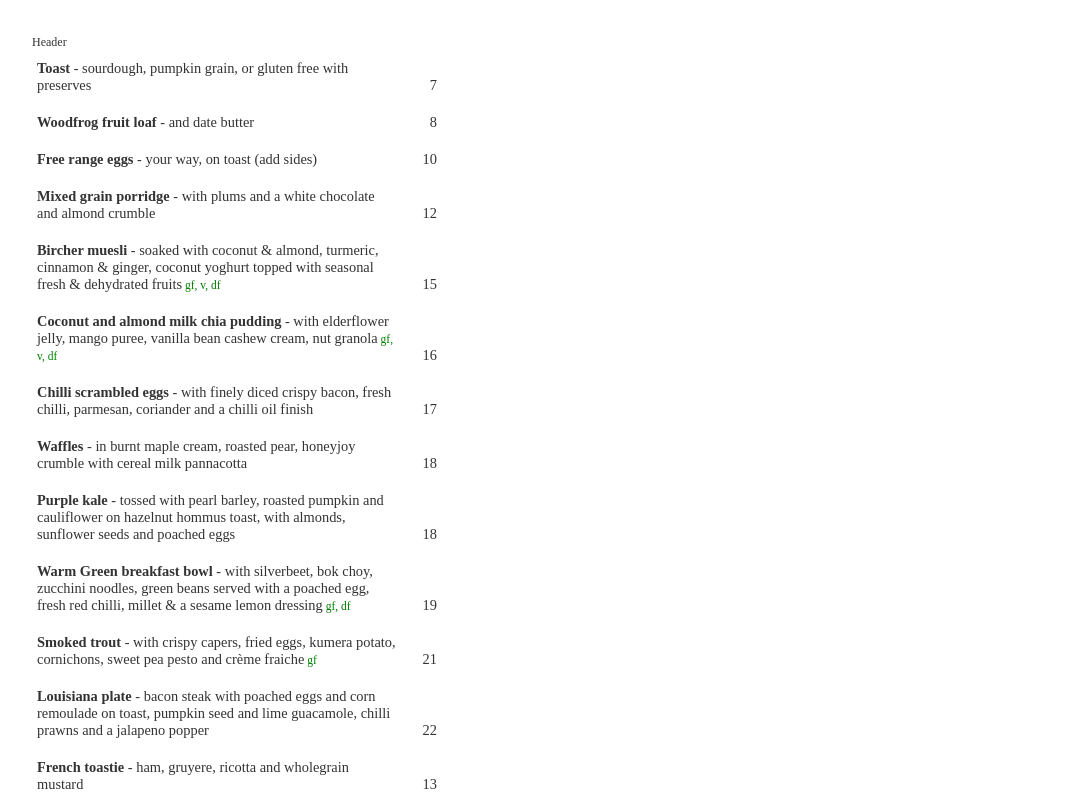
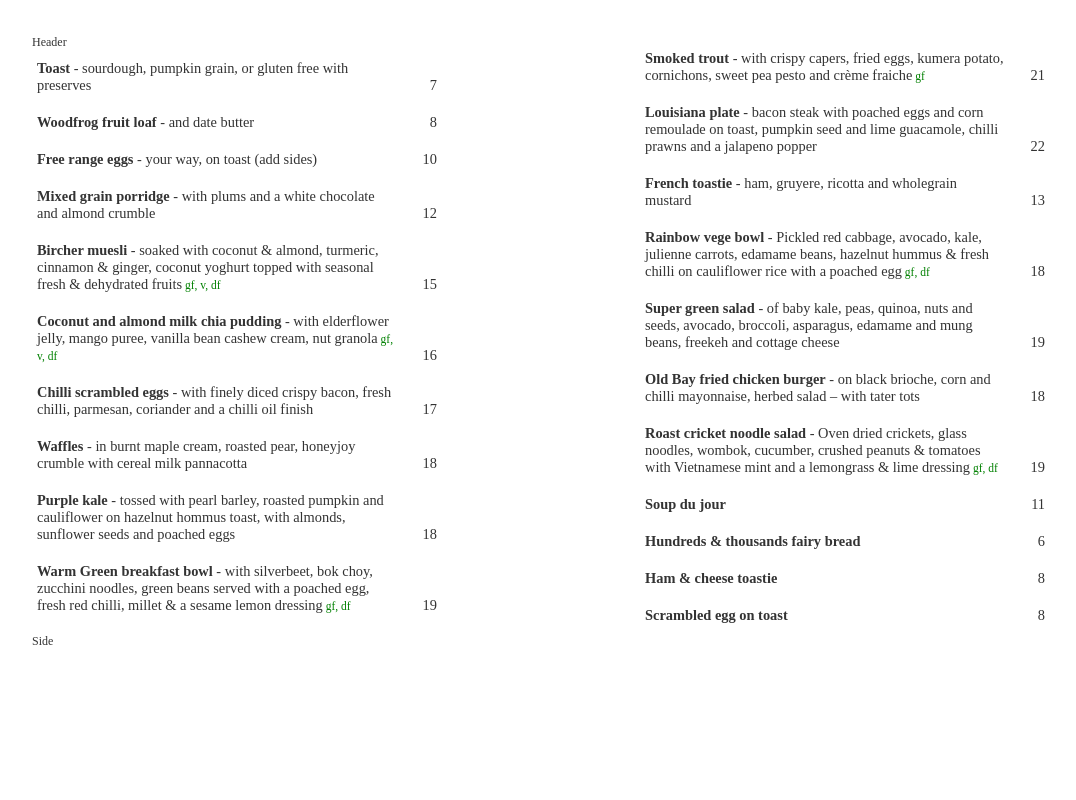
Before and after one commit to pcsmomo/menuboard, a React (Create React App) app in the folder client/: page / in a window 1280 px wide. Shown: the top 800 px of the page, without its empty margins (6-1082 px from the left). Built offline with nearby package versions, Linux system fonts and the light colour scheme.

Commit message:
Change name of foodReducer to dishesReducer Add Kids menu

```diff
--- /dev/null
+++ b/client/public/data/kids.json
@@ -0,0 +1,5 @@
+[
+  { "name": "Hundreds & thousands fairy bread", "price": 6 },
+  { "name": "Ham & cheese toastie", "price": 8 },
+  { "name": "Scrambled egg on toast", "price": 8 }
+]
--- a/client/src/actions/index.js
+++ b/client/src/actions/index.js
@@ -1,11 +1,20 @@
 import axios from "axios";
-import { FETCH_DISHES } from "./types";
+import { FETCH_DISHES, FETCH_KIDS } from "./types";
 
 export const fetchDishes = () => async dispatch => {
   const res = await axios.get("/data/dishes.json");
-
+  console.log("action: fetchDishes");
   dispatch({
     type: FETCH_DISHES,
     payload: res.data
   });
 };
+
+export const fetchKids = () => async dispatch => {
+  const res = await axios.get("/data/kids.json");
+  console.log("action: fetchKids");
+  dispatch({
+    type: FETCH_KIDS,
+    payload: res.data
+  });
+};
--- a/client/src/components/Dishes.js
+++ b/client/src/components/Dishes.js
@@ -34,8 +34,8 @@ class Dishes extends Component {
   }
 }
 
-const mapStateToProps = state => {
-  return { dishes: state.food };
+const mapStateToProps = ({ dishes }) => {
+  return { dishes };
 };
 
 const mapDispatchToProps = {
--- a/client/src/components/Food.js
+++ b/client/src/components/Food.js
@@ -5,15 +5,21 @@ import Kids from "./Kids";
 import Side from "./Side";
 
 class Food extends Component {
-  render() {
+  renderFood() {
     return (
       <div>
-        <Dishes />
-        <Kids />
+        <div className="main">
+          <Dishes />
+          <Kids />
+        </div>
         <Side />
       </div>
     );
   }
+
+  render() {
+    return <div className="food">{this.renderFood()}</div>;
+  }
 }
 
 export default Food;
--- a/client/src/components/Kids.js
+++ b/client/src/components/Kids.js
@@ -1,9 +1,40 @@
 import React, { Component } from "react";
+import { connect } from "react-redux";
+import { fetchKids } from "../actions";
 
 class Kids extends Component {
+  componentDidMount() {
+    this.props.fetchKids();
+  }
+  renderMenu() {
+    return Array.prototype.map.call(this.props.kids, dish => {
+      return (
+        <div className="dish" key={dish.name}>
+          <div className="divName">
+            <span className="dishName">{dish.name}</span>
+            {dish.desc ? " - " : ""}{" "}
+            <span className="dishDesc">{dish.desc}</span>
+            <span className="dishType"> {dish.type}</span>
+          </div>
+          <div className="divPrice">
+            <span className="dishPrice">{dish.price}</span>
+          </div>
+        </div>
+      );
+    });
+  }
+
   render() {
-    return <div>Kids</div>;
+    return <div className="dishes">{this.renderMenu()}</div>;
   }
 }
 
-export default Kids;
+const mapStateToProps = ({ kids }) => {
+  return { kids };
+};
+
+const mapDispatchToProps = {
+  fetchKids
+};
+
+export default connect(mapStateToProps, mapDispatchToProps)(Kids);
--- a/client/src/reducers/foodReducer.js
+++ b/client/src/reducers/dishesReducer.js
@@ -3,6 +3,7 @@ import { FETCH_DISHES } from "../actions/types";
 export default function(state = {}, action) {
   switch (action.type) {
     case FETCH_DISHES:
+      console.log("reducer: fetchDishes");
       return action.payload;
     default:
       return state;
--- a/client/src/reducers/index.js
+++ b/client/src/reducers/index.js
@@ -1,6 +1,8 @@
 import { combineReducers } from "redux";
-import foodReducer from "./foodReducer";
+import dishesReducer from "./dishesReducer";
+import kidsReducer from "./kidsReducer";
 
 export default combineReducers({
-  food: foodReducer
+  dishes: dishesReducer,
+  kids: kidsReducer
 });
--- /dev/null
+++ b/client/src/reducers/kidsReducer.js
@@ -0,0 +1,11 @@
+import { FETCH_KIDS } from "../actions/types";
+
+export default function(state = {}, action) {
+  switch (action.type) {
+    case FETCH_KIDS:
+      console.log("reducer: fetchKids");
+      return action.payload;
+    default:
+      return state;
+  }
+}
--- a/client/src/style/App.css
+++ b/client/src/style/App.css
@@ -1,5 +1,8 @@
 .content {
   padding: 30px;
+}
+.main {
+  column-count: 2;
 }
 .dish {
   display: grid;
```
